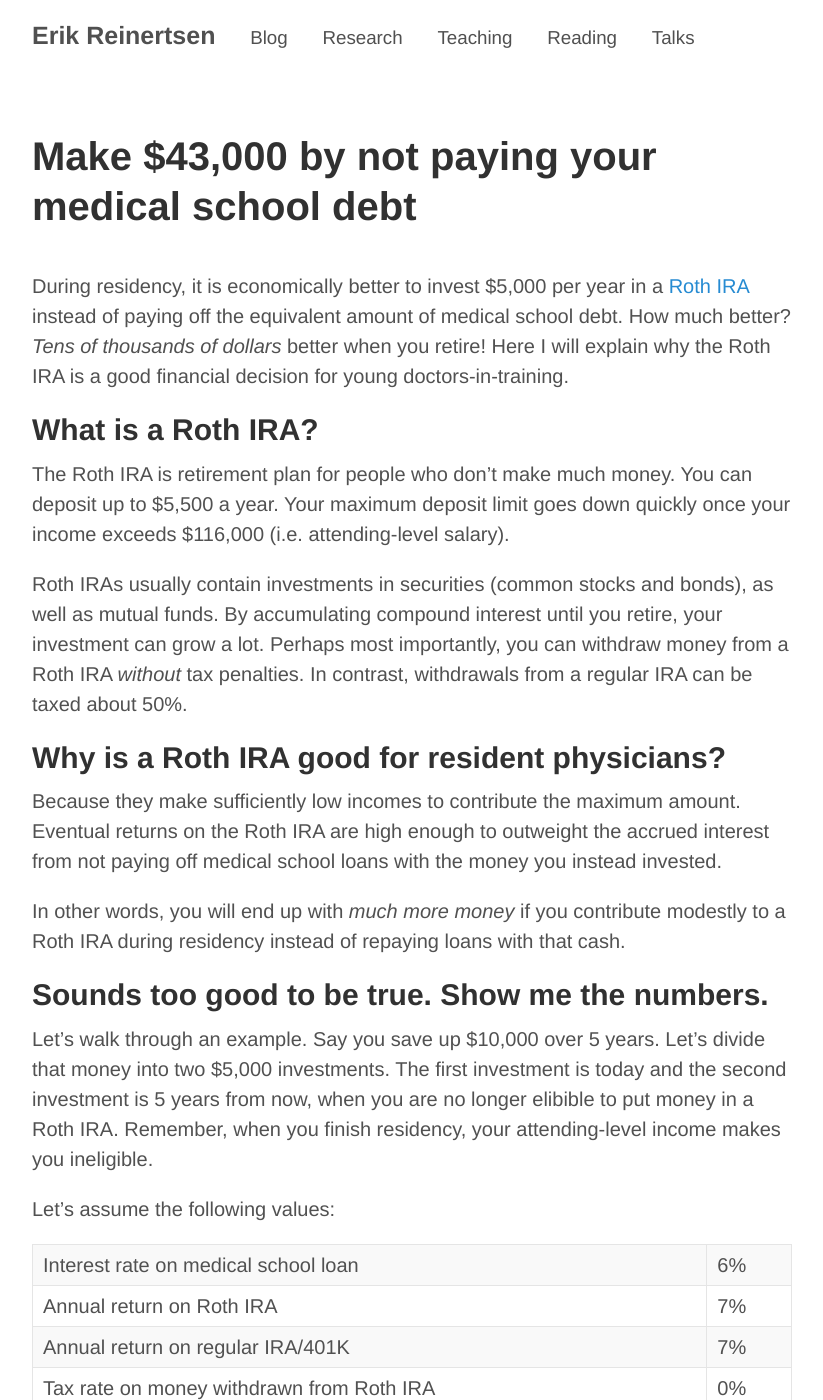
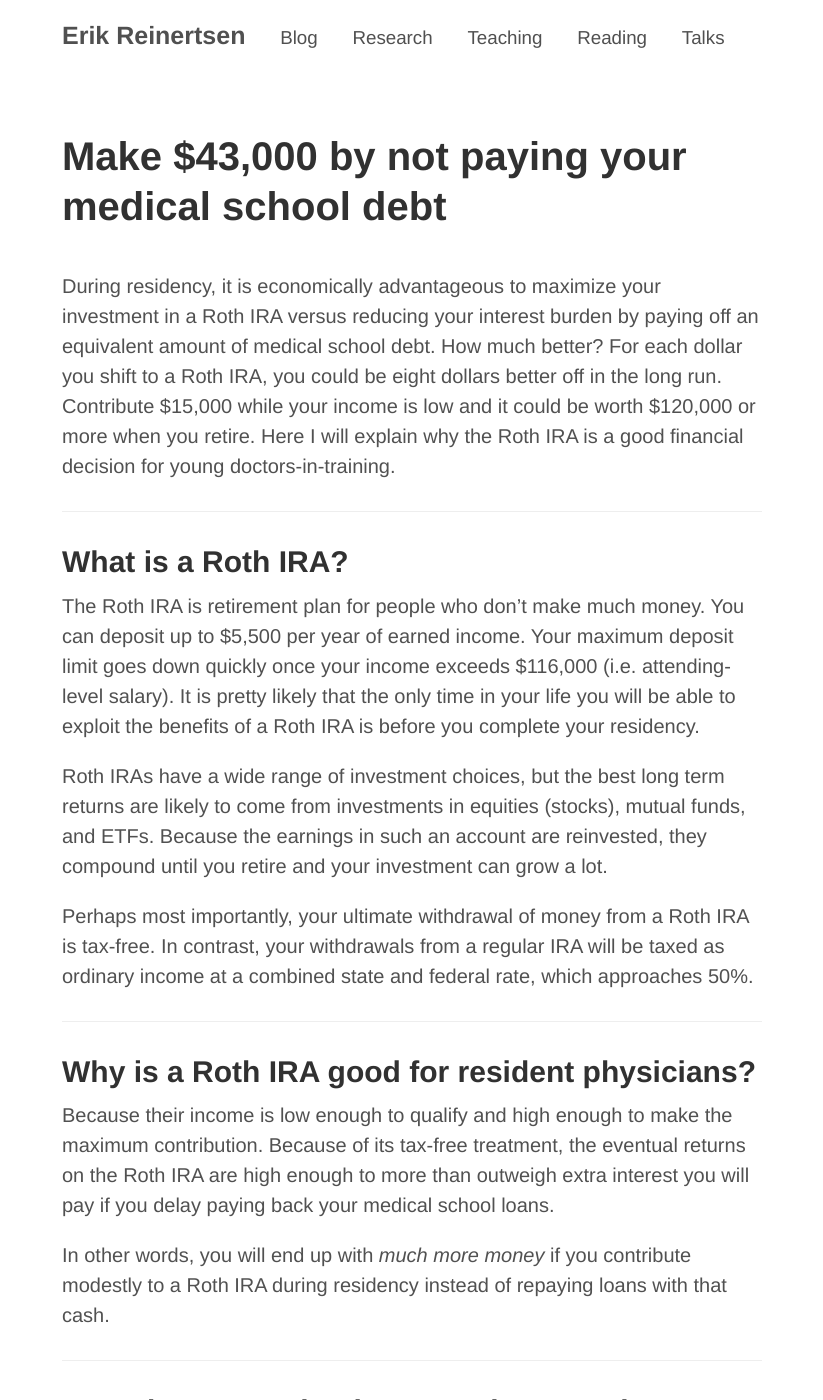
Before and after one commit to erikr/erikr.github.io, a Jekyll site: the page built from _posts/2016-01-08-roth.md, in a window 1280 px wide and 1400 px high. Shown: the whole window, without its empty margins (228-1051 px from the left). Built offline with Jekyll 4.4.1, drawn with Linux system fonts in a browser that asks for light colours; nearby versions of some CDN libraries; some of the changed text lies outside the part shown.

Commit message:
revised roth post with input

```diff
--- a/_layouts/default.html
+++ b/_layouts/default.html
@@ -4,7 +4,7 @@
 	{% include head.html %}
 	<link href="//maxcdn.bootstrapcdn.com/font-awesome/4.2.0/css/font-awesome.min.css" rel="stylesheet">
 	<body>
-		<div class="container content">
+		<div class="container content" style="max-width: 740px">
 
 		<header class="masthead">
 			<h3 class="masthead-title">
--- a/_posts/2016-01-08-roth.md
+++ b/_posts/2016-01-08-roth.md
@@ -1,33 +1,41 @@
 ---
 title: Make $43,000 by not paying your medical school debt
 layout: post
-tags: academia, finance, draft
+tags: academia, finance
 ---
 
-During residency, it is economically better to invest $5,000 per year in a [Roth IRA](https://www.wikiwand.com/en/Roth_IRA) instead of paying off the equivalent amount of medical school debt. How much better? *Tens of thousands of dollars* better when you retire! Here I will explain why the Roth IRA is a good financial decision for young doctors-in-training.
+During residency, it is economically advantageous to maximize your investment in a Roth IRA versus reducing your interest burden by paying off an equivalent amount of medical school debt. How much better? For each dollar you shift to a Roth IRA, you could be eight dollars better off in the long run. Contribute $15,000 while your income is low and it could be worth $120,000 or more when you retire. Here I will explain why the Roth IRA is a good financial decision for young doctors-in-training.
+
+---
 
 ##What is a Roth IRA?
-The Roth IRA is retirement plan for people who don't make much money. You can deposit up to $5,500 a year. Your maximum deposit limit goes down quickly once your income exceeds $116,000 (i.e. attending-level salary).
+The Roth IRA is retirement plan for people who don't make much money. You can deposit up to $5,500 per year of earned income. Your maximum deposit limit goes down quickly once your income exceeds $116,000 (i.e. attending-level salary). It is pretty likely that the only time in your life you will be able to exploit the benefits of a Roth IRA is before you complete your residency.
 
-Roth IRAs usually contain investments in securities (common stocks and bonds), as well as mutual funds. By accumulating compound interest until you retire, your investment can grow a lot. Perhaps most importantly, you can withdraw money from a Roth IRA *without* tax penalties. In contrast, withdrawals from a regular IRA can be taxed about 50%.
+Roth IRAs have a wide range of investment choices, but the best long term returns are likely to come from investments in equities (stocks), mutual funds, and ETFs. Because the earnings in such an account are reinvested, they compound until you retire and your investment can grow a lot.
+
+Perhaps most importantly, your ultimate withdrawal of money from a Roth IRA is tax-free. In contrast, your withdrawals from a regular IRA will be taxed as ordinary income at a combined state and federal rate, which approaches 50%.
+
+---
 
 ##Why is a Roth IRA good for resident physicians?
-Because they make sufficiently low incomes to contribute the maximum amount. Eventual returns on the Roth IRA are high enough to outweight the accrued interest from not paying off medical school loans with the money you instead invested.
+Because their income is low enough to qualify and high enough to make the maximum contribution. Because of its tax-free treatment, the eventual returns on the Roth IRA are high enough to more than outweigh extra interest you will pay if you delay paying back your medical school loans.
 
 In other words, you will end up with *much more money* if you contribute modestly to a Roth IRA during residency instead of repaying loans with that cash.
 
+---
+
 ##Sounds too good to be true. Show me the numbers.
-Let's walk through an example. Say you save up $10,000 over 5 years. Let's divide that money into two $5,000 investments. The first investment is today and the second investment is 5 years from now, when you are no longer elibible to put money in a Roth IRA. Remember, when you finish residency, your attending-level income makes you ineligible.
+Let's walk through an example. Say you save up $10,000 over 5 years. Let's divide that money into two $5,000 investments. The first investment is today and the second investment is 5 years from now, when you are no longer eligible to put money in a Roth IRA. Remember, when you finish residency, your attending-level income makes you ineligible.
 
-Let's assume the following values:
+Let's make some reasonable assumptions:
 
-| Interest rate on medical school loan       | 6% |
-| Annual return on Roth IRA                  | 7% |
-| Annual return on regular IRA/401K          | 7% |
+| Interest rate on medical school loan      | 6% |
+| Annual return on Roth IRA                 | 7% |
+| Annual return on regular IRA/401K         | 7% |
 | Tax rate on money withdrawn from Roth IRA 	 | 0% |
 | Tax rate on money withdrawn from regular IRA/401K | 50% |
-| Age at start of residency             	 | 26 |
-| Age at retirement                          | 65 |
+| Age at start of residency            	 | 26 |
+| Age at retirement                         | 65 |
 
 We have two options for our $10,000 of savings:
 
@@ -36,28 +44,32 @@ We have two options for our $10,000 of savings:
 
 If you pursue option 1 and compound a $5,000 investment in your Roth IRA by 7% annually for 39 years, you could withdraw $69,974.10 when you retire. The net value of option 1 is therefore $69,974.10.
 
-However, option 1 avoids repaying $5,000 of your loan for 5 years. The loan accrues $1,691.13 of interest if you don't repay $5,000 towards your debt on day 1.
+However, option 1 postpones repaying $5,000 of your loan for 5 years. This loan accrues $1,691.13 of interest during this period. Such interest could be avoided by paying $5,000 toward the loan on day 1.
 
-If you pursue option 2, you avoid the interest that would have otherwise accrued. Also, 5 years later you invest $5,000 into a regular IRA. This compounds for 34 years (39-5) to a total of $49,890.57. Withdrawals from regular IRAs are taxable (~50%) so you end up with $24,945.28. The net value of option 2 is therefore $1,691.13 + $24,945.28 = $26,636.41.
+If you pursue option 2, by paying $5,000 of your loan you save $1,691.13, the interest that accrues during before the time you make the same payment under option 1. At year 5 you invest the second $5,000 into a regular IRA. This investment compounds for 34 years (39-5) to a total of $49,890.57. Withdrawals from regular IRAs are taxable (~50%) so you end up with $24,945.28. Therefore the net value of option 2 is therefore $1,691.13 + $24,945.28 = $26,636.41.
 
-The value of option 1 minus the value of option 2 equals **$43,337.69**.
+The value of option 1 minus the value of option 2 equals **$43,337.69**. Stated another way every dollar you diverted into your Roth IRA is worth $8 in the long run.
 
-[Download this spreadsheet](/assets/rothira.xls) to adjust variables and calculate these results yourself.
-
-##Limitations
-In real life, it is hard to save $5,000 a year. People tend to spend more when they make more money.
-
-Now imagine saving $5,000 a year while facing immense debt. The average amount of debt US medical students graduate with is $176,000 ([source](https://www.aamc.org/download/296002/data/aibvol12_no2.pdf)). This includes nearly $58,500 in interest charges over the life of the loan. If the physician repays this debt over 10 years, they would pay $1,954 every month. Now add rent, food, taxes, and other costs of living. Quite a challenge!
-
-Roth IRAs are a good investment over time because loan and Roth IRA interest rates are roughly equal, and the opportunity cost of not repaying the loan (i.e. the money you contribute to the Roth IRA instead of debt) is low, around $5-15K total. However, you will generate less value if you retire or cash out your Roth IRA earlier, contribute less to your Roth IRA, etc.
-
-##Conclusion
-It is economically superior to contribute ~$5,000 every year during residency to your Roth IRA, instead of using that money to repay loans, despite accrual of interest.
-
-The total contribution to a Roth IRA might only be $5-15K, but at retirement could be worth tens to hundreds of thousands of dollars.
-
-Your home mortgage, dream vacation, or child's college education deserves a rigorous examination of investing opportunities.
+[Download the spreadsheet here](/assets/rothira.xls).[^1] You can make different assumptions about tax rate and investment returns and see how this changes the payoff.
 
 ---
 
-*Thanks to [@dreinertsen](https://twitter.com/DReinertsen) for making the spreadsheet, walking me through basics of personal finance, and raising me.
+##Limitations
+In real life, it is hard to save $5,000 a year. And when your income finally rises it is easy to convince yourself you deserve some long-deferred luxuries. Putting money away in a retirement seems even stranger to a medical student who is facing immense debt.
+
+The average amount of debt US medical students graduate with is $176,000 ([source](https://www.aamc.org/download/296002/data/aibvol12_no2.pdf)). This includes nearly $58,500 in interest charges over the life of the loan. If the physician repays this debt over 10 years, they would pay $1,954 every month. Now add rent, food, taxes, and other costs of living. Quite a challenge!
+
+Nevertheless, the Roth IRA is a good choice whether you can save $5,000 or only $100. It is hard to beat decades of compounded gains that can be harvested tax free.
+
+---
+
+##Conclusion
+It is economically superior to contribute money every year during residency to your Roth IRA, instead of using the same money to accelerate repayment of your loans. The penalty you pay in extra interest is far lower than the gains you get by exploiting the special tax-free treatment of the Roth account.
+
+If your total contribution to a Roth IRA reached $15,000 this could be worth an extra $120,000 in the long run. That’s significant enough to impact other goals like a home mortgage, dream vacation, or child's college education.
+
+The point of this discussion is to raise your awareness of this issue. Just the way you get your medical advice from a professional, you should get your tax, legal, investment, and accounting advice from professionals, not from me. What I hope to do is encourage you to ask the right questions.
+
+---
+
+[^1]: Thanks to [@dreinertsen](https://twitter.com/DReinertsen) for making the spreadsheet, walking me through basics of personal finance, and raising me.
```
